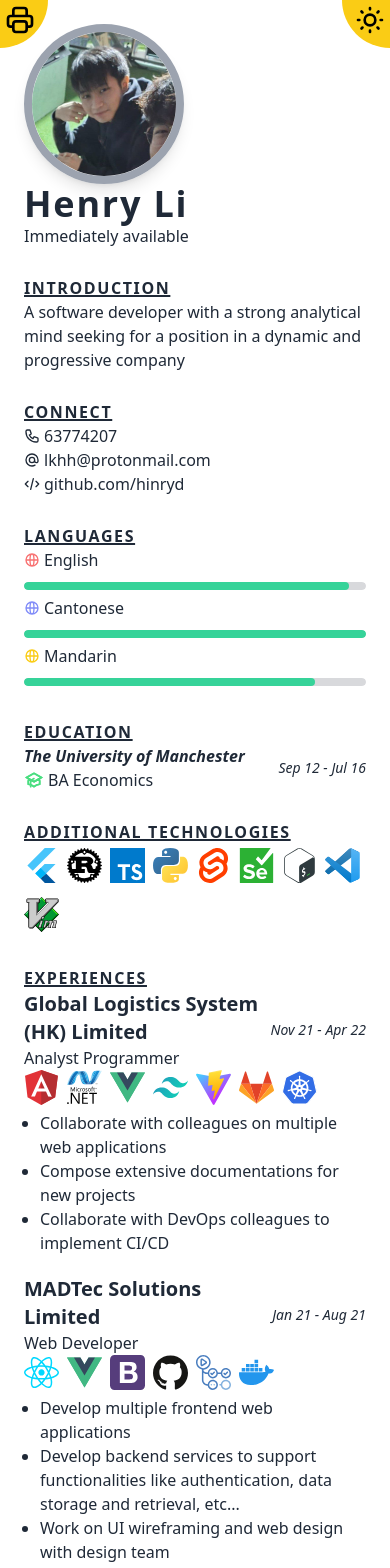
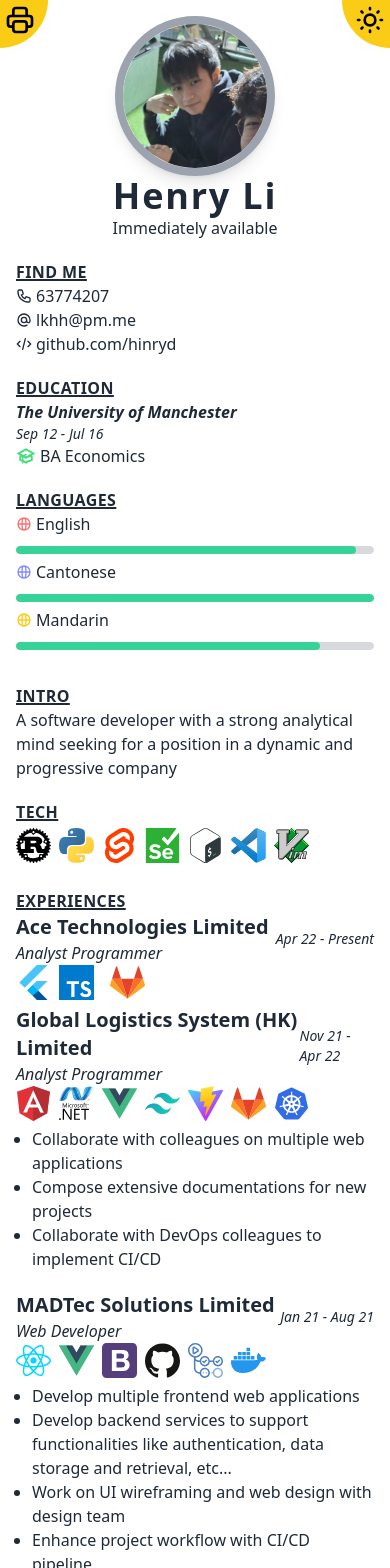
Before and after one commit to hinryd/my-resume, a Next.js app: page / in a window 390 px wide. Shown: the top 1568 px of the page. Built offline with nearby package versions, Linux system fonts and the light colour scheme.

Commit message:
Update index.js

```diff
--- a/pages/index.js
+++ b/pages/index.js
@@ -35,29 +35,29 @@ export default function Home() {
         )}
       </button>
 
-      <main className="grid gap-7 p-6 max-w-2xl mx-auto">
+      <main className="grid md:grid-cols-12 gap-7 p-4 max-w-5xl mx-auto transition-all duration-500">
+        <div className="col-span-12 md:col-span-3 flex flex-col gap-5">
           <section>
-          <div className="h-40 w-40 overflow-hidden rounded-full border-8 border-gray-400 shadow-lg">
-            <Image src="/profile.jpg" alt="profile" height={200} width={200} />
+            <div className="h-40 w-40 overflow-hidden rounded-full border-8 border-gray-400 shadow-lg mx-auto md:m-0">
+              <Image
+                src="/profile.jpg"
+                alt="profile"
+                height={200}
+                width={200}
+              />
             </div>
 
-          <h1 className="text-4xl font-bold tracking-wider">Henry Li</h1>
-          <h3 className="font-light">Immediately available</h3>
+            <h1 className="text-4xl font-bold tracking-wider text-center md:text-left">
+              Henry Li
+            </h1>
+            <h3 className="font-light text-center md:text-left">
+              Immediately available
+            </h3>
           </section>
 
           <section>
-          <h3 className="font-bold tracking-widest underline decoration-2">
-            INTRODUCTION
-          </h3>
-          <p>
-            A software developer with a strong analytical mind seeking for a
-            position in a dynamic and progressive company
-          </p>
-        </section>
-
-        <section>
-          <h3 className="font-bold tracking-widest underline decoration-2">
-            CONNECT
+            <h3 className="font-bold tracking-wide underline decoration-2">
+              FIND ME
             </h3>
             <p className="flex gap-1 items-center">
               <PhoneIcon className="h-4 w-4 shrink-0" />
@@ -65,7 +65,7 @@ export default function Home() {
             </p>
             <p className="flex gap-1 items-center">
               <AtSymbolIcon className="h-4 w-4 shrink-0" />
-            <Link href="mailto:lkhh@protonmail.com">lkhh@protonmail.com</Link>
+              <Link href="mailto:lkhh@pm.me">lkhh@pm.me</Link>
             </p>
             <p className="flex gap-1 items-center">
               <CodeIcon className="h-4 w-4 shrink-0" />
@@ -74,17 +74,32 @@ export default function Home() {
           </section>
 
           <section>
-          <h3 className="font-bold tracking-widest underline decoration-2">
+            <h3 className="font-bold tracking-wide underline decoration-2">
+              EDUCATION
+            </h3>
+            <div className="flex justify-between items-center">
+              <div>
+                <p className="font-bold italic">The University of Manchester</p>
+                <p className="italic text-sm shrink-0">Sep 12 - Jul 16</p>
+                <p className="flex gap-1 items-center">
+                  <AcademicCapIcon className="h-5 w-5 shrink-0 text-green-400" />{" "}
+                  BA Economics
+                </p>
+              </div>
+            </div>
+          </section>
+
+          <section>
+            <h3 className="font-bold tracking-wide underline decoration-2">
               LANGUAGES
             </h3>
             <div className="tooltip tooltip-bottom w-full" data-tip="Fluent">
               <p className="flex gap-1 items-center">
                 <GlobeAltIcon className="h-4 w-4 shrink-0 text-red-400" />
                 <span className="-z-10">English</span>
-              <span className="hidden print:inline">(Fluent)</span>
               </p>
               <progress
-              className="progress progress-success print:hidden"
+                className="progress progress-success"
                 value="95"
                 max="100"
               />
@@ -93,67 +108,50 @@ export default function Home() {
               <p className="flex gap-1 items-center">
                 <GlobeAltIcon className="h-4 w-4 shrink-0 text-indigo-400" />
                 <span className="-z-10">Cantonese</span>
-              <span className="hidden print:inline">(Native)</span>
               </p>
               <progress
-              className="progress progress-success print:hidden"
+                className="progress progress-success"
                 value="100"
                 max="100"
               />
             </div>
-          <div className="tooltip tooltip-bottom w-full" data-tip="Proficient">
+            <div
+              className="tooltip tooltip-bottom w-full"
+              data-tip="Proficient"
+            >
               <p className="flex gap-1 items-center">
                 <GlobeAltIcon className="h-4 w-4 shrink-0 text-yellow-400" />
                 <span className="-z-10">Mandarin</span>
-              <span className="hidden print:inline">(Proficient)</span>
               </p>
               <progress
-              className="progress progress-success print:hidden"
+                className="progress progress-success"
                 value="85"
                 max="100"
               />
             </div>
           </section>
+        </div>
 
+        <div className="col-span-12 md:col-span-9 flex flex-col gap-5">
           <section>
-          <h3 className="font-bold tracking-widest underline decoration-2">
-            EDUCATION
+            <h3 className="font-bold tracking-wide underline decoration-2">
+              INTRO
             </h3>
-          <div className="flex justify-between items-center">
-            <div>
-              <p className="font-bold italic">The University of Manchester</p>
-              <p className="flex gap-1 items-center">
-                <AcademicCapIcon className="h-5 w-5 shrink-0 text-green-400" />{" "}
-                BA Economics
+            <p>
+              A software developer with a strong analytical mind seeking for a
+              position in a dynamic and progressive company
             </p>
-            </div>
-            <p className="italic text-sm shrink-0">Sep 12 - Jul 16</p>
-          </div>
           </section>
+          <section>
+            <h3 className="font-bold tracking-wide underline decoration-2 mb-1">
+              TECH
+            </h3>
 
-        <section>
-          <h3 className="font-bold tracking-widest underline decoration-2 mb-1">
-            ADDITIONAL TECHNOLOGIES
-          </h3>
-          <p className="hidden print:inline">
-            Flutter, Rust, Typescript, Python, Svelte, Selenium, Bash, VS Code,
-            Vim
-          </p>
-          <div className="flex flex-wrap items-center gap-2 print:hidden">
-            <div className="tooltip tooltip-bottom" data-tip="Flutter">
-              <Image src="/flutter.svg" alt="Flutter" height={35} width={35} />
-            </div>
+            <div className="flex flex-wrap items-center gap-2">
               <div className="tooltip tooltip-bottom" data-tip="Rust">
                 <Image src="/rust.svg" alt="Rust" height={35} width={35} />
               </div>
-            <div className="tooltip tooltip-bottom" data-tip="Typescript">
-              <Image
-                src="/typescript-icon.svg"
-                alt="Typescript"
-                height={35}
-                width={35}
-              />
-            </div>
+
               <div className="tooltip tooltip-bottom" data-tip="Python">
                 <Image src="/python.svg" alt="Python" height={35} width={35} />
               </div>
@@ -191,24 +189,69 @@ export default function Home() {
           </section>
 
           <section>
-          <h3 className="font-bold tracking-widest underline decoration-2">
+            <h3 className="font-bold tracking-wide underline decoration-2">
               EXPERIENCES
             </h3>
             <div className="flex flex-col gap-5">
               <div>
+                <div>
+                  <div className="flex justify-between items-center">
+                    <div>
+                      <p className="text-xl font-bold">
+                        Ace Technologies Limited
+                      </p>
+                      <p className="italic">Analyst Programmer</p>
+                    </div>
+                    <p className="text-sm italic">Apr 22 - Present</p>
+                  </div>
+
+                  <div className="flex flex-wrap items-center gap-2">
+                    <div className="tooltip tooltip-bottom" data-tip="Flutter">
+                      <Image
+                        src="/flutter.svg"
+                        alt="Flutter"
+                        height={35}
+                        width={35}
+                      />
+                    </div>
+                    <div
+                      className="tooltip tooltip-bottom"
+                      data-tip="Typescript"
+                    >
+                      <Image
+                        src="/typescript-icon.svg"
+                        alt="Typescript"
+                        height={35}
+                        width={35}
+                      />
+                    </div>
+                    <div
+                      className="tooltip tooltip-bottom"
+                      data-tip="AWS Lambda"
+                    ></div>
+                    <div className="tooltip tooltip-bottom" data-tip="Gitlab">
+                      <Image
+                        src="/gitlab.svg"
+                        alt="Gitlab"
+                        height={35}
+                        width={35}
+                      />
+                    </div>
+                  </div>
+                  <ul className="list-disc ml-4"></ul>
+                </div>
+
                 <div className="flex justify-between items-center">
                   <div>
                     <p className="text-xl font-bold">
                       Global Logistics System (HK) Limited
                     </p>
-                  <p>Analyst Programmer</p>
+                    <p className="italic">Analyst Programmer</p>
                   </div>
-                <p className="text-sm italic shrink-0">Nov 21 - Apr 22</p>
+                  <p className="text-sm italic">Nov 21 - Apr 22</p>
                 </div>
-              <p className="hidden print:inline">
-                Angular, dotnet, Vue.js, Tailwindcss, Vite, Gitlab, Kubernetes
-              </p>
-              <div className="flex flex-wrap items-center gap-2 print:hidden">
+
+                <div className="flex flex-wrap items-center gap-2">
                   <div className="tooltip tooltip-bottom" data-tip="Angular">
                     <Image
                       src="/angular-icon.svg"
@@ -228,7 +271,10 @@ export default function Home() {
                   <div className="tooltip tooltip-bottom" data-tip="Vue.js">
                     <Image src="/vue.svg" alt="Vue.js" height={35} width={35} />
                   </div>
-                <div className="tooltip tooltip-bottom" data-tip="Tailwindcss">
+                  <div
+                    className="tooltip tooltip-bottom"
+                    data-tip="Tailwindcss"
+                  >
                     <Image
                       src="/tailwindcss-icon.svg"
                       alt="Tailwindcss"
@@ -237,7 +283,12 @@ export default function Home() {
                     />
                   </div>
                   <div className="tooltip tooltip-bottom" data-tip="Vite">
-                  <Image src="/vitejs.svg" alt="Vite" height={35} width={35} />
+                    <Image
+                      src="/vitejs.svg"
+                      alt="Vite"
+                      height={35}
+                      width={35}
+                    />
                   </div>
                   <div className="tooltip tooltip-bottom" data-tip="Gitlab">
                     <Image
@@ -268,17 +319,22 @@ export default function Home() {
               <div>
                 <div className="flex justify-between items-center">
                   <div>
-                  <p className="text-xl font-bold">MADTec Solutions Limited</p>
-                  <p>Web Developer</p>
+                    <p className="text-xl font-bold">
+                      MADTec Solutions Limited
+                    </p>
+                    <p className="italic">Web Developer</p>
                   </div>
                   <p className="text-sm italic shrink-0">Jan 21 - Aug 21</p>
                 </div>
-              <p className="hidden print:inline">
-                React, Vue.js, Bootstrap, Github, Github Actions, Docker
-              </p>
-              <div className="flex flex-wrap items-center gap-2 print:hidden">
+
+                <div className="flex flex-wrap items-center gap-2">
                   <div className="tooltip tooltip-bottom" data-tip="React">
-                  <Image src="/react.svg" alt="React" height={35} width={35} />
+                    <Image
+                      src="/react.svg"
+                      alt="React"
+                      height={35}
+                      width={35}
+                    />
                   </div>
                   <div className="tooltip tooltip-bottom" data-tip="Vue.js">
                     <Image src="/vue.svg" alt="Vue.js" height={35} width={35} />
@@ -326,7 +382,9 @@ export default function Home() {
                     Develop backend services to support functionalities like
                     authentication, data storage and retrieval, etc...
                   </li>
-                <li>Work on UI wireframing and web design with design team</li>
+                  <li>
+                    Work on UI wireframing and web design with design team
+                  </li>
                   <li>Enhance project workflow with CI/CD pipeline</li>
                 </ul>
               </div>
@@ -337,15 +395,18 @@ export default function Home() {
                     <p className="text-xl font-bold">
                       HGC Global Communications Limited
                     </p>
-                  <p>Support Officer</p>
+                    <p className="italic">Support Officer</p>
                   </div>
                   <p className="text-sm italic shrink-0">Mar 20 - Jan 21</p>
                 </div>
                 <ul className="list-disc ml-4">
                   <li>
-                  Handle internal and external IT incidents with ITSM compliance
+                    Handle internal and external IT incidents with ITSM
+                    compliance
                   </li>
-                <li>Develop tools and templates to boost work productivity</li>
+                  <li>
+                    Develop tools and templates to boost work productivity
+                  </li>
                   <li>Collaborate with RPA provider to automate workflow</li>
                 </ul>
               </div>
@@ -356,7 +417,7 @@ export default function Home() {
                     <p className="text-xl font-bold">
                       Automated Systems (HK) Limited
                     </p>
-                  <p>Service Desk Specialist</p>
+                    <p className="italic">Service Desk Specialist</p>
                   </div>
                   <p className="text-sm italic shrink-0">Jun 19 - Mar 20</p>
                 </div>
@@ -373,6 +434,7 @@ export default function Home() {
               </div>
             </div>
           </section>
+        </div>
       </main>
     </>
   );
```
Lines whose indentation alone changed are shown as unchanged.
